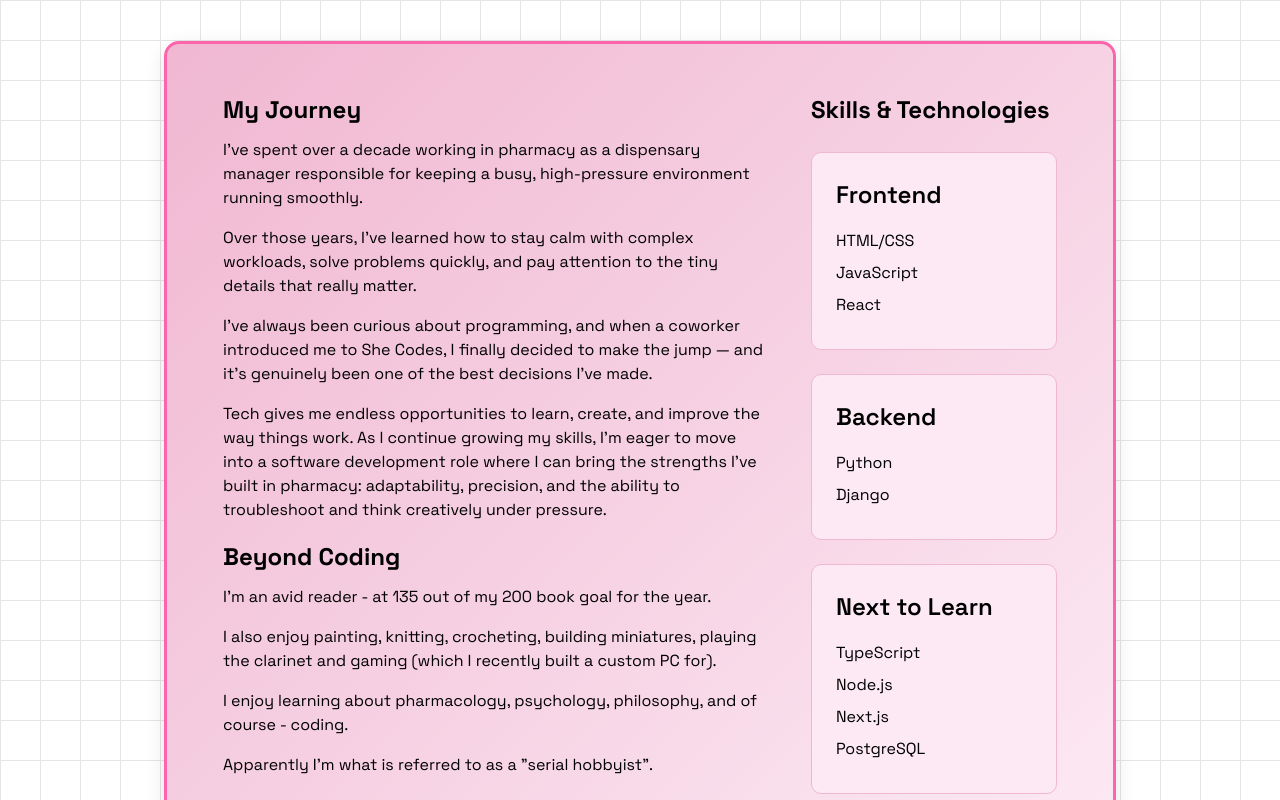
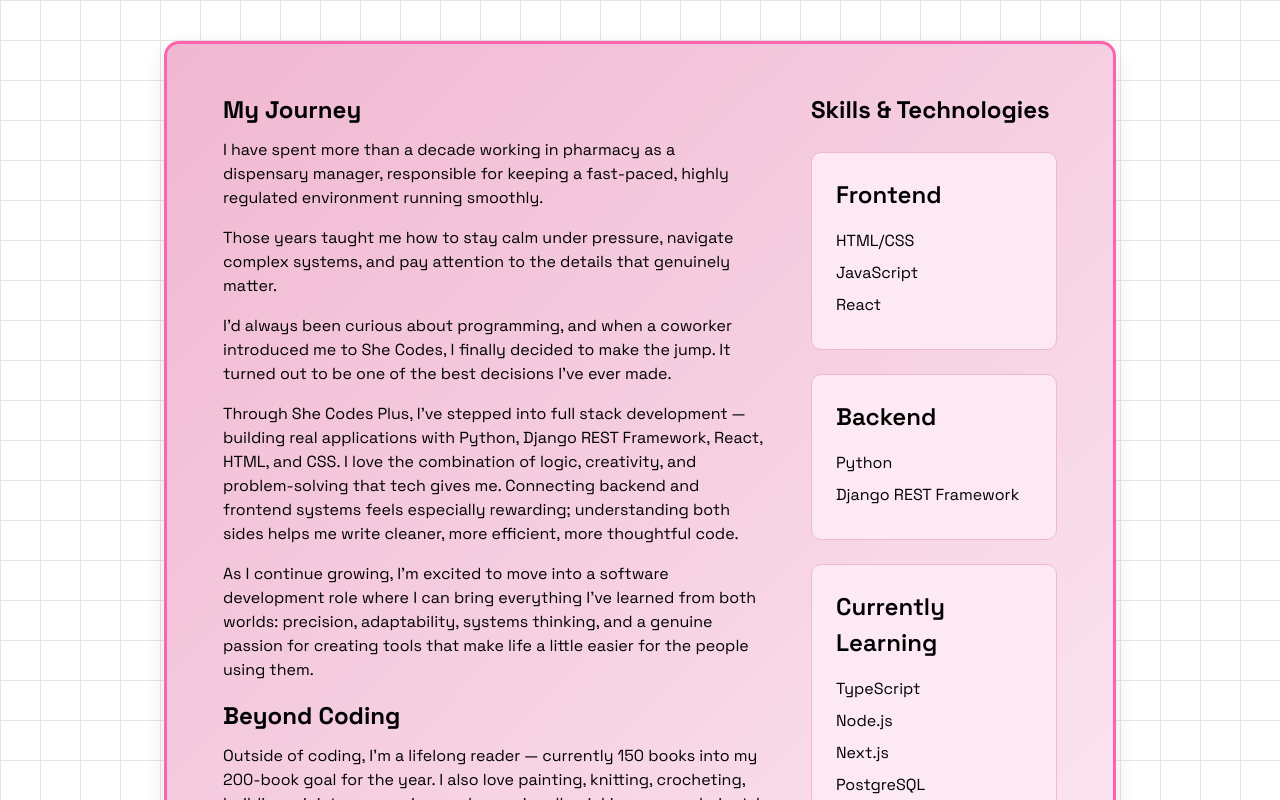
Before and after one commit to elspear/elspear.github.io, a React (Vite) app: page /about in a window 1280 px wide. Shown: the part 320-1120 px from the top of the page. Built offline with nearby package versions, Linux system fonts and the light colour scheme.

Commit message:
updated about and hero

```diff
--- a/src/pages/AboutPage.jsx
+++ b/src/pages/AboutPage.jsx
@@ -28,18 +28,15 @@
             {/* Background/Journey Section */}
             <section className="about-journey">
                 <h2>My Journey</h2>
-                <p> I’ve spent over a decade working in pharmacy as a dispensary manager responsible
-                    for keeping a busy, high-pressure environment running smoothly.</p>
-                <p> Over those years, I’ve learned
-                    how to stay calm with complex workloads, solve problems quickly, and pay attention to the tiny
-                    details that really matter.</p>
-                <p> I’ve always been curious about programming, and when a coworker introduced me to She Codes, I finally
-                    decided to make the jump — and it’s genuinely been one of the best decisions I’ve made.</p>
-                <p>Tech gives me
-                    endless opportunities to learn, create, and improve the way things work.
-                    As I continue growing my skills, I’m eager to move into a software development role where I can bring
-                    the strengths I’ve built in pharmacy: adaptability, precision, and the ability to troubleshoot and
-                    think creatively under pressure.</p>
+                <p> I have spent more than a decade working in pharmacy as a dispensary manager, responsible for keeping a fast-paced, highly regulated environment running smoothly.</p>
+                <p> Those years taught me how to stay calm under pressure, navigate complex systems, and pay attention to the details that genuinely matter.</p>
+                <p> I’d always been curious about programming, and when a coworker introduced me to She Codes, I finally decided to make the jump. It turned out to be one of the best decisions I’ve ever made.
+</p>
+                <p>Through She Codes Plus, I’ve stepped into full stack development — building real applications with Python, Django REST Framework, React,
+                     HTML, and CSS. I love the combination of logic, creativity, and problem-solving that tech gives me. Connecting backend and frontend systems
+                     feels especially rewarding; understanding both sides helps me write cleaner, more efficient, more thoughtful code.</p>
+
+                <p>As I continue growing, I’m excited to move into a software development role where I can bring everything I’ve learned from both worlds: precision, adaptability, systems thinking, and a genuine passion for creating tools that make life a little easier for the people using them.</p>
             </section>
 
             {/* Skills Section */}
@@ -58,12 +55,12 @@
                         <h3>Backend</h3>
                         <ul>
                             <li>Python</li>
-                            <li>Django</li>
+                            <li>Django REST Framework</li>
 
                         </ul>
                     </div>
                     <div className="skill-category">
-                        <h3>Next to Learn</h3>
+                        <h3>Currently Learning</h3>
                         <ul>
                             <li>TypeScript</li>
                             <li>Node.js</li>
@@ -77,10 +74,11 @@
             {/* Interests/Hobbies Section */}
             <section className="interests-section">
                 <h2>Beyond Coding</h2>
-                <p>I'm an avid reader - at 135 out of my 200 book goal for the year.</p>
-                <p>I also enjoy painting, knitting, crocheting, building miniatures, playing the clarinet and gaming (which I recently built a custom PC for).</p>
-                <p>I enjoy learning about pharmacology, psychology, philosophy, and of course - coding.</p>
-                <p>Apparently I'm what is referred to as a "serial hobbyist".</p>
+                <p>Outside of coding, I’m a lifelong reader — currently 150 books into my 200-book goal for the year.
+I also love painting, knitting, crocheting, building miniatures, gaming, and occasionally picking up my clarinet. I even built my own custom PC, which was its own little adventure.</p>
+
+                <p>I’m endlessly curious, with interests that jump between pharmacology, psychology, philosophy, and — unsurprisingly — more coding.</p>
+                <p>At this point, I've accepted that I'm a proud <em>serial hobbyist</em>.</p>
             </section>
             </div>
 
--- a/src/pages/HomePage.jsx
+++ b/src/pages/HomePage.jsx
@@ -10,9 +10,9 @@
             <h1>Emma.</h1>
           </div>
           <div className="home-text">
-            <h2>Aspiring Developer</h2>
-            <p>Currently studying programming in the She Codes Plus program</p>
-            <p>When I'm not crying over broken code I enjoy spending time with my dog, reading, and building mechanical keyboards</p>
+            <h2>Full Stack Developer</h2>
+            <p>I turn ideas into working web apps using Django REST Framework and React.</p>
+            <p>Powered by matcha lattes, curiosity, and the unconditional support of my dog, Hugo.</p>
           </div>
         </div>
       </div>
```
